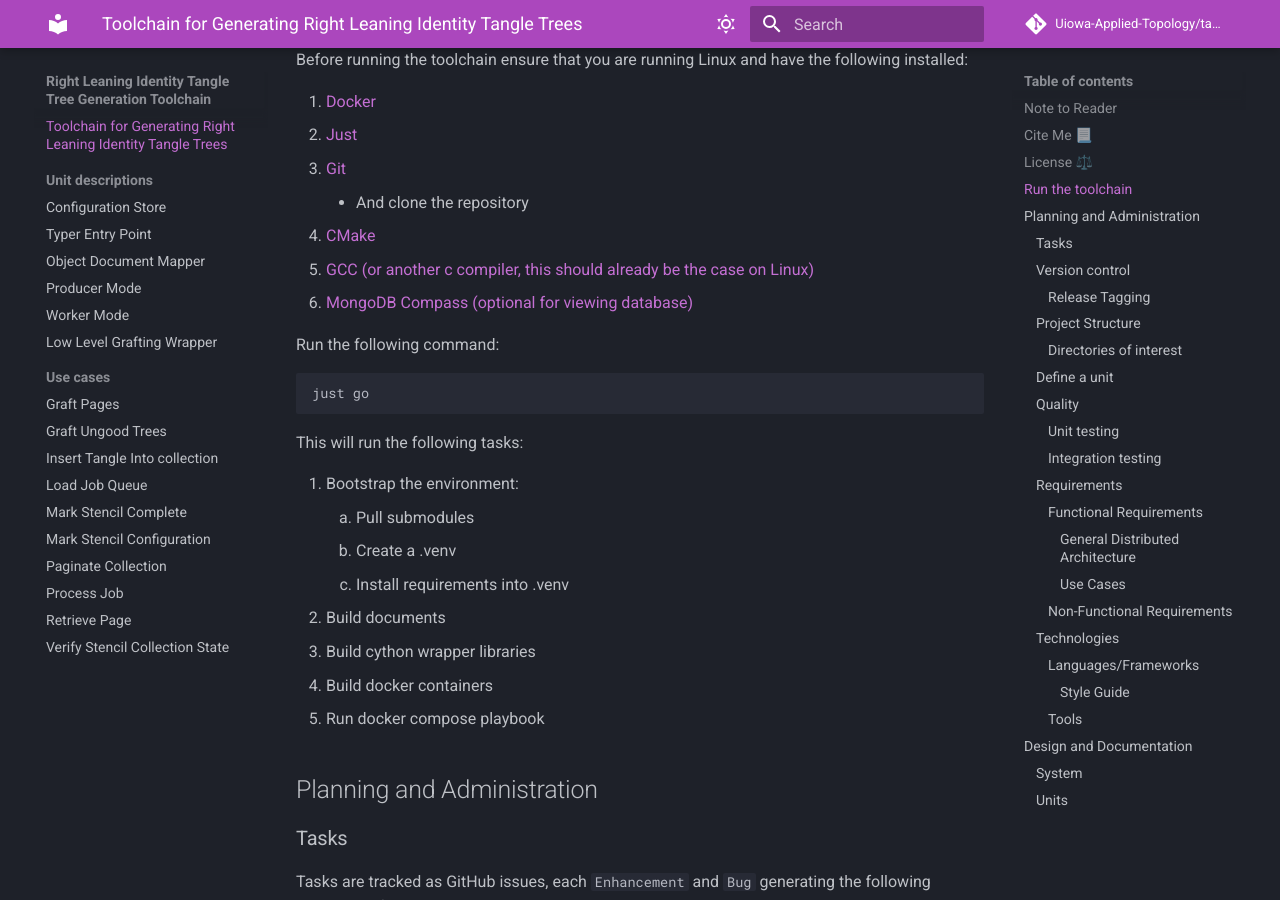
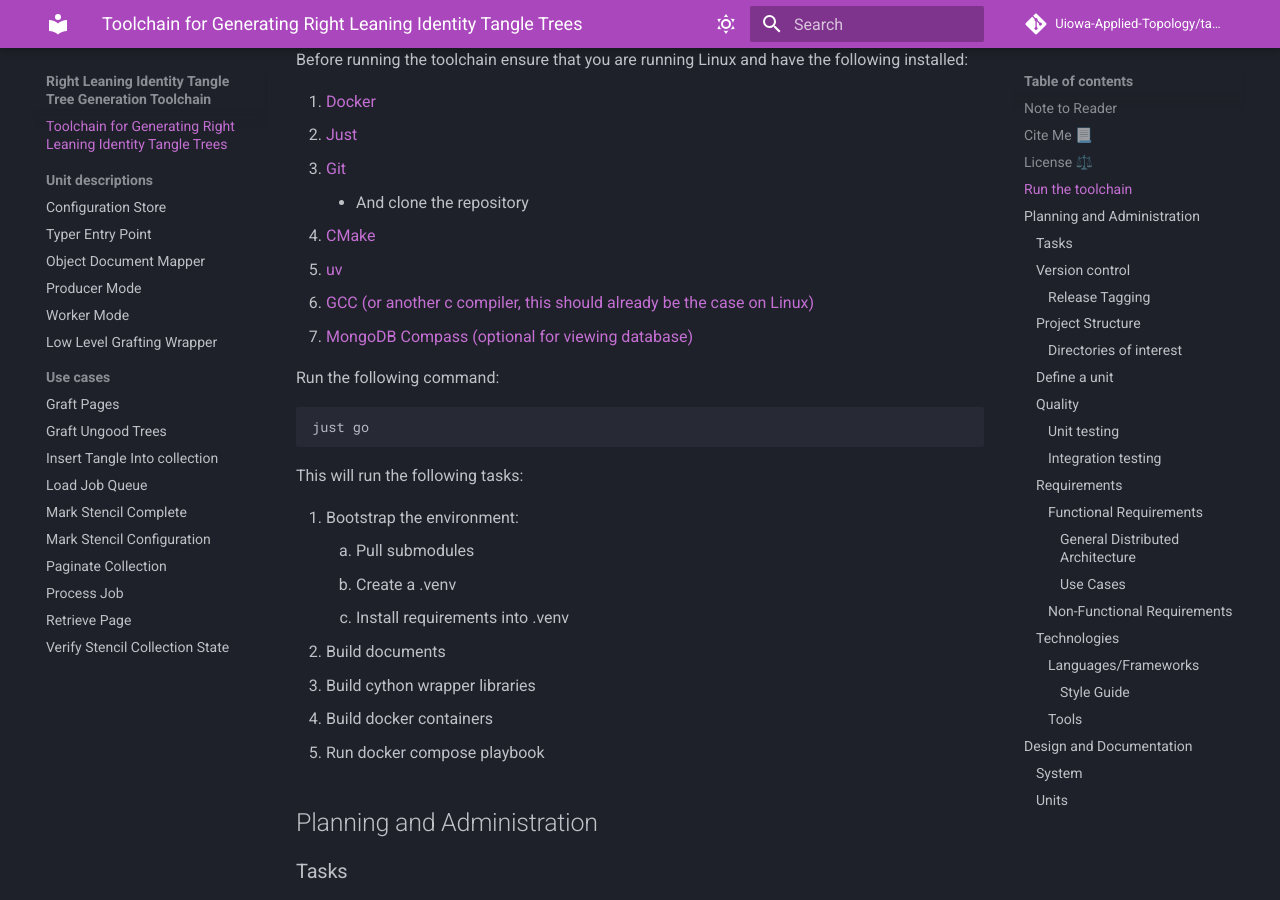
Before and after one commit to Uiowa-Applied-Topology/tanglenomicon_rlitt_runner, an MkDocs documentation site: the page built from docs/README.md, in a window 1280 px wide and 900 px high, scrolled down 844 px. Built offline with MkDocs 1.6.1 and Material for MkDocs 9.7.7, drawn with Linux system fonts in a browser that asks for light colours; comment, search, counter and statistics services are not loaded.

Commit message:
Finding: Adds uv to preconditions

```diff
--- a/docs/README.md
+++ b/docs/README.md
@@ -30,8 +30,9 @@ Before running the toolchain ensure that you are running Linux and have the foll
 3. [Git](https://git-scm.com/)
     - And clone the repository
 4. [CMake](https://cmake.org/)
-5. [GCC (or another c compiler, this should already be the case on Linux)](https://gcc.gnu.org/)
-6. [MongoDB Compass (optional for viewing database)](https://www.mongodb.com/products/tools/compass)
+5. [uv](https://docs.astral.sh/uv/)
+6. [GCC (or another c compiler, this should already be the case on Linux)](https://gcc.gnu.org/)
+7. [MongoDB Compass (optional for viewing database)](https://www.mongodb.com/products/tools/compass)
 
 Run the following command:
 
```
